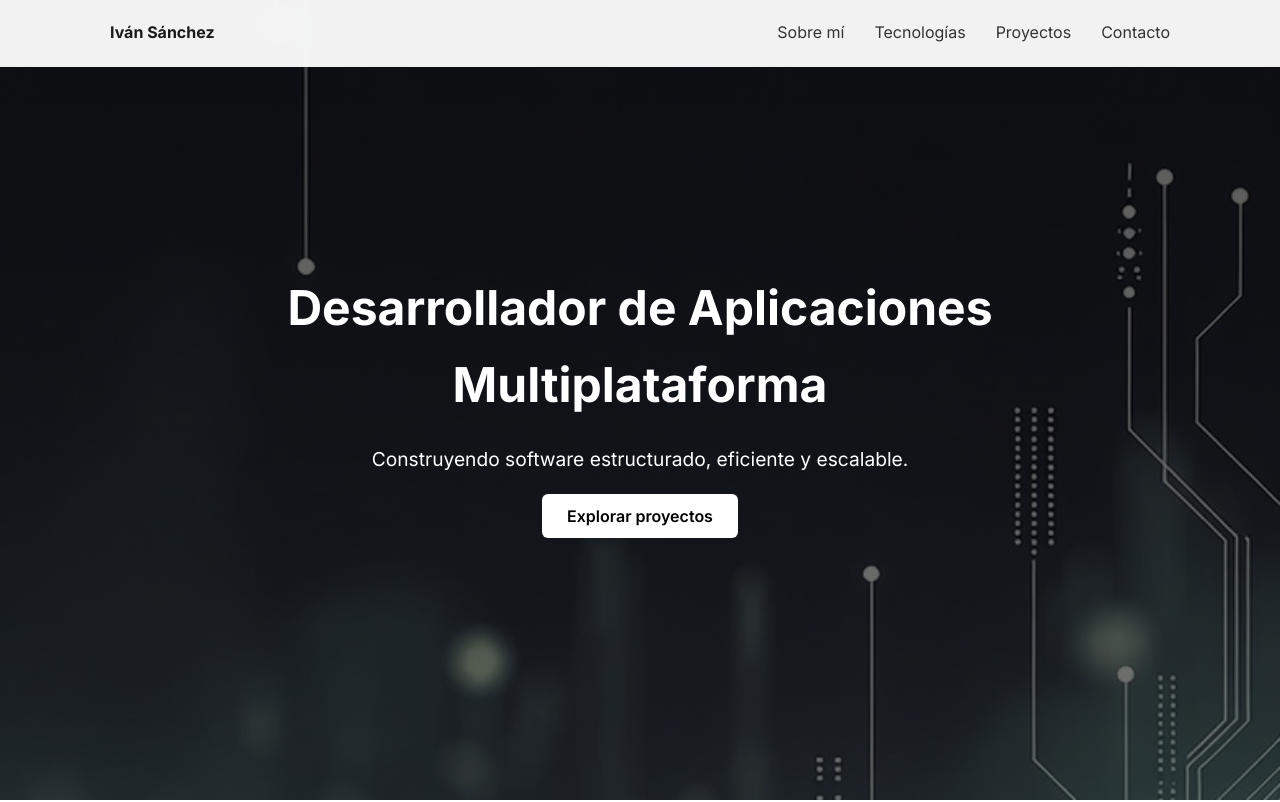
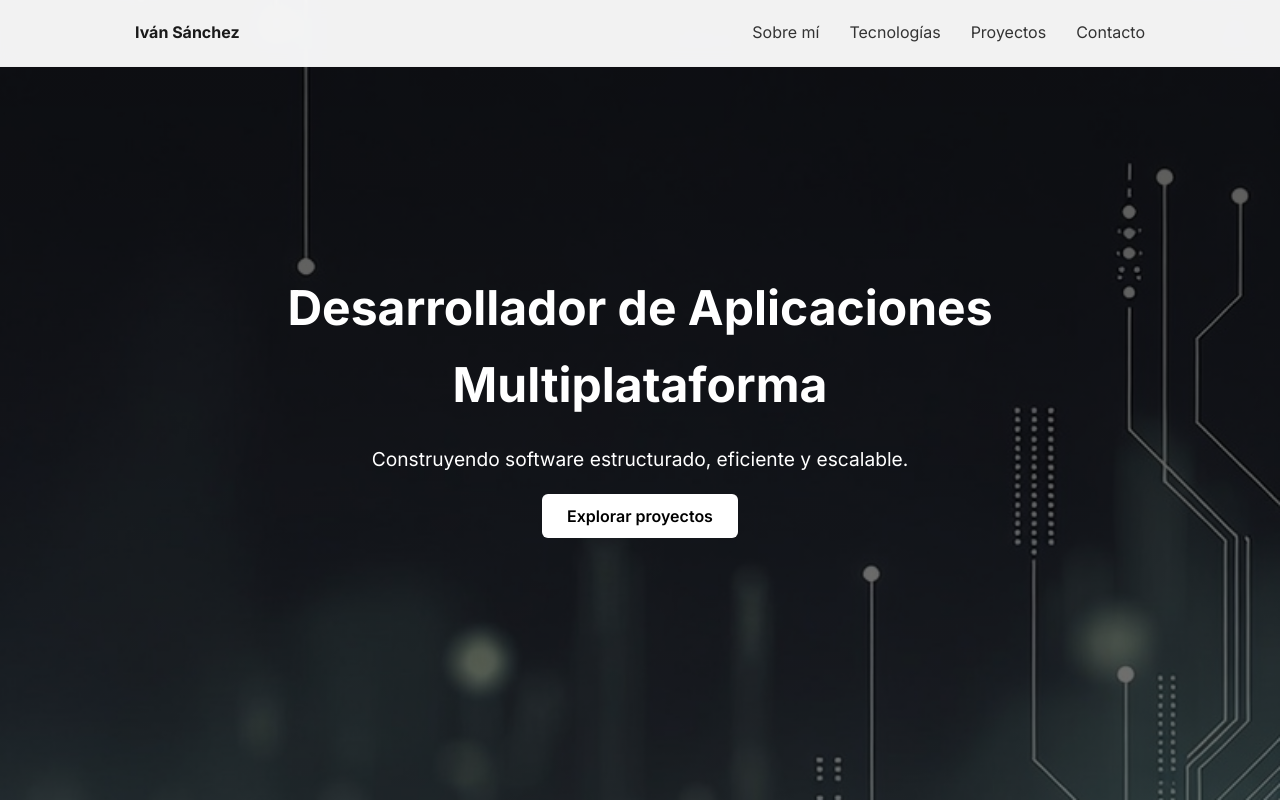
Before and after one commit to ivansanben/ivansanben.github.io, a plain HTML site: page index.html in a window 1280 px wide. Shown: the top 802 px of the page. Drawn offline with Linux system fonts and the light colour scheme.

Commit message:
Adjust max-width of nav-container to 1050px

```diff
--- a/style.css
+++ b/style.css
@@ -26,7 +26,7 @@ body {
 }
 
 .nav-container {
-    max-width: 1100px;
+    max-width: 1050px;
     margin: auto;
     display: flex;
     justify-content: space-between;
```
